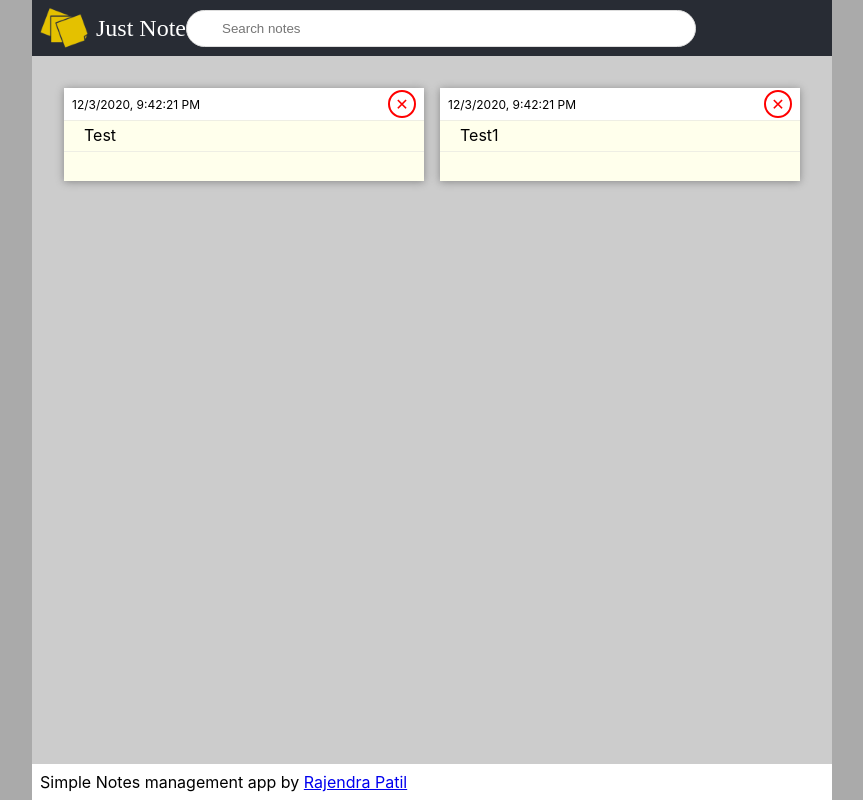
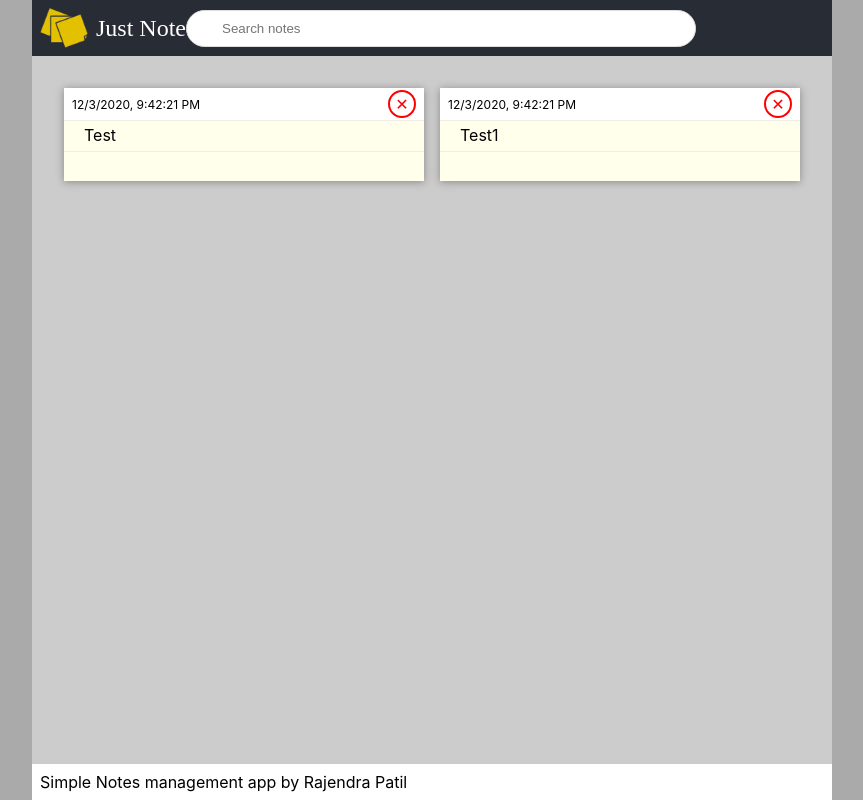
Before and after one commit to rajenp/js-notes, a React (Create React App) app: page / in a window 1280 px wide. Shown: the whole page, without its empty margins (208-1071 px from the left). Built offline with nearby package versions, Linux system fonts and the light colour scheme.

Commit message:
Remove link to github

```diff
--- a/src/App.tsx
+++ b/src/App.tsx
@@ -25,7 +25,7 @@ const App: React.FC = () => {
         <List notes={notes} />
       </div>
       <div className="App-footer">
-        Simple Notes management app by <a href="http://rpatil26.github.io">Rajendra Patil</a>
+        Simple Notes management app by Rajendra Patil
       </div>
     </div>
   );
```
